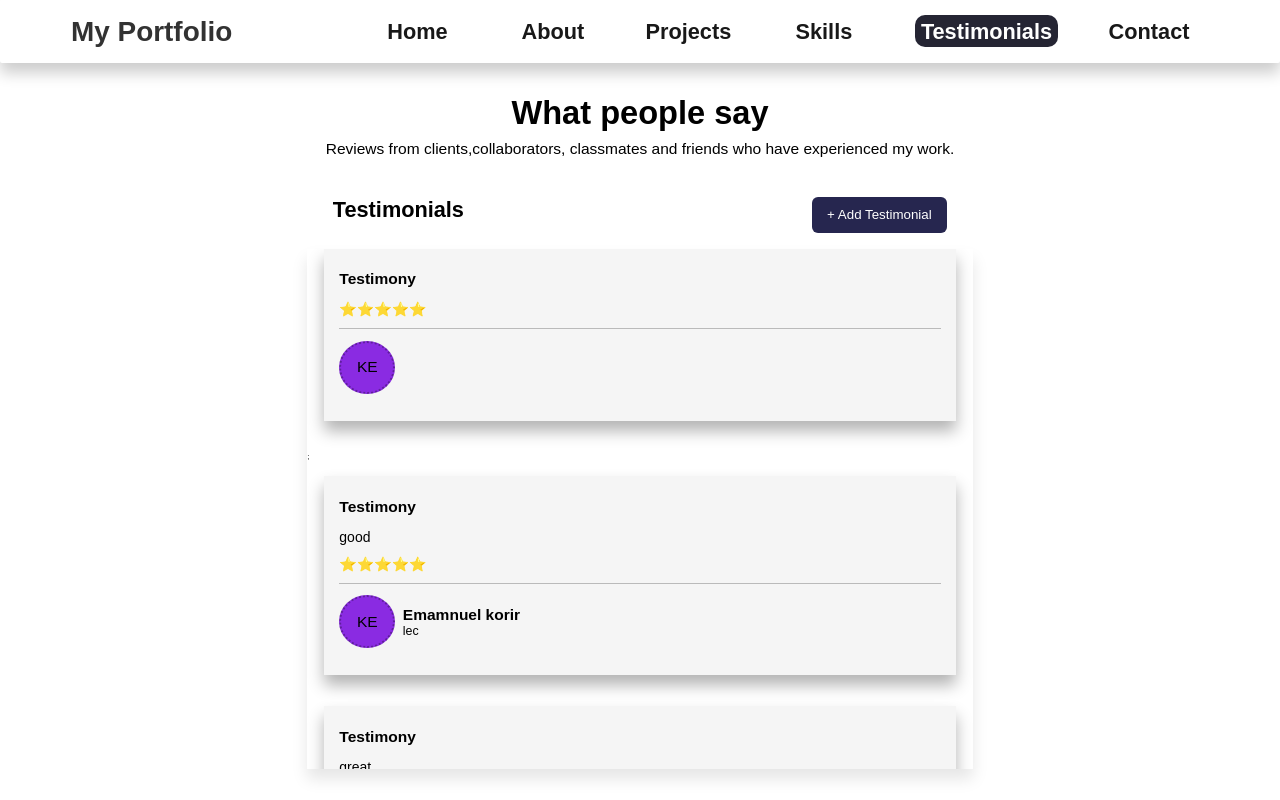
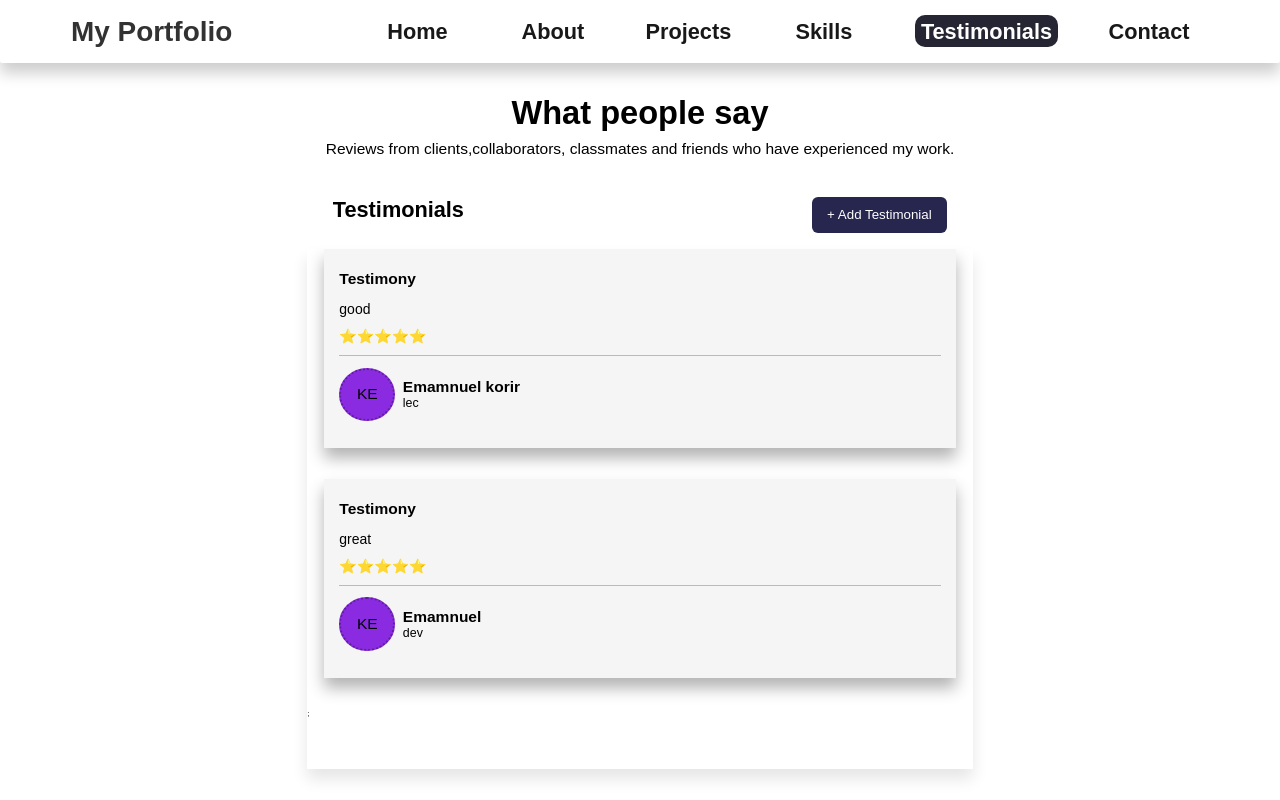
Before and after one commit to iamkorir3/portfolio, a React (Vite) app: page /testimonials in a window 1280 px wide. Built offline with nearby package versions, Linux system fonts and the light colour scheme.

Commit message:
finished testimonial form

```diff
--- a/src/components/Mytestimonial.jsx
+++ b/src/components/Mytestimonial.jsx
@@ -1,7 +1,8 @@
 import { useState } from "react";
 import styles from "./Mytestimonial.module.css";
 
-const test = [
+export default function Mytestimonial() {
+  const [testifiers, setTestifier] = useState([
     {
       name: "Emamnuel korir",
       email: "2",
@@ -16,37 +17,25 @@ const test = [
       testimony: "great",
       id: 2,
     },
-];
-const testifieer = {
-  name: "Emamnuel ",
-  email: "manu@gmail",
-  position: "dev",
-  testimony: "great",
-};
-export default function Mytestimonial() {
-  const [testifiers, setTestifier] = useState([test]);
-  const [testif, settestif] = useState({ testifieer });
-  console.log(test);
+  ]);
+  // const [testif, settestif] = useState({ testifieer });
+  // console.log(test);
 
   const [addTestimony, setaddTestimony] = useState(false);
 
   function handleForm(mytestifier) {
     console.log(mytestifier);
-    settestif(mytestifier);
-    setTestifier({ ...testifiers, mytestifier });
-    console.log(mytestifier[1]);
-    console.log(testif);
-  }
-  function handleForm(mytestifier) {
-    console.log(mytestifier);
-    settestif(mytestifier);
-    setTestifier({ ...testifiers, mytestifier });
-    console.log(mytestifier[1]);
-    console.log(testif);
+    setTestifier([mytestifier, ...testifiers]);
+    // settestif(mytestifier);
+    console.log(mytestifier[0]);
+    // console.log(testif);
   }
 
   function handleAddTestimony() {
     setaddTestimony(true);
+  }
+  function handleACloseTestimony() {
+    setaddTestimony(false);
   }
   return (
     <div className={styles.container}>
@@ -59,36 +48,21 @@ export default function Mytestimonial() {
       </div>
       <AddTestimonial onAddtest={handleAddTestimony} />
       <TestimonialCard testifiers={testifiers} />
-      {addTestimony && <Form onsubmit={handleForm} />}
+      {addTestimony && (
+        <Form onsubmit={handleForm} cancel={handleACloseTestimony} />
+      )}
     </div>
   );
 }
 
 function TestimonialCard({ testifiers }) {
   console.log(testifiers);
-  const test = [
-    {
-      name: "Emamnuel korir",
-      email: "2",
-      position: "lec",
-      testimony: "good",
-      id: 1,
-    },
-    {
-      name: "Emamnuel ",
-      email: "1",
-      position: "dev",
-      testimony: "great",
-      id: 2,
-    },
-  ];
+  console.log(testifiers[0]);
+  // const [testing, set]
+
   return (
     <div className={styles.tesiCard}>
       {testifiers.map((person, index) => (
-        <PersonCard person={person} key={index} />
-      ))}
-      ;
-      {test.map((person, index) => (
         <PersonCard person={person} key={index} />
       ))}
       ;
@@ -119,11 +93,7 @@ function PersonCard({ person }) {
         <h3>
           <ion-icon name="chatbubble-ellipses-outline"></ion-icon> Testimony
         </h3>
-        <p>
-          {testimony}
-          {/* Lorem ipsum, dolor sit amet consectetur adipisicing elit. Est,
-          pariatur maiores. Voluptate incidunt aut dolorum. */}
-        </p>
+        <p>{testimony}</p>
         <p className={styles.ratings}>⭐⭐⭐⭐⭐</p>
       </div>
       <div className={styles.testifier}>
@@ -144,34 +114,62 @@ function PersonCard({ person }) {
 // **************
 // Testimonial Form
 
-function Form({ onsubmit }) {
+function Form({ onsubmit, cancel }) {
   const [myname, setname] = useState("");
   const [myemail, setemail] = useState("");
   const [myposition, setpos] = useState("");
   const [mytestimony, settestimony] = useState("");
 
   const [mytestifier, setmytestifier] = useState({
-    name: "manuu",
-    email: "mnue@gnia",
-    position: "web dev",
-    testimony: "testing",
+    name: "",
+    email: "",
+    position: "",
+    testimony: "",
   });
 
   function handleName(value) {
     setname(value);
+    setmytestifier({
+      ...mytestifier,
+      name: myname,
+    });
+
+    console.log(mytestifier);
   }
   function handleEmail(value) {
     setemail(value);
+    setmytestifier({
+      ...mytestifier,
+      email: myemail,
+    });
   }
   function handlepos(value) {
     setpos(value);
+    setmytestifier({
+      ...mytestifier,
+      position: myposition,
+    });
   }
   function handletestimony(value) {
     settestimony(value);
+    setmytestifier({
+      ...mytestifier,
+      testimony: value,
+    });
+    console.log(mytestifier.testimony);
   }
 
   function handleSubmision(e) {
     e.preventDefault();
+    if (
+      myname === "" ||
+      myemail === "" ||
+      myposition === "" ||
+      mytestimony === ""
+    ) {
+      return; // Function stops here
+    }
+
     setmytestifier({
       ...mytestifier,
       name: myname,
@@ -182,8 +180,8 @@ function Form({ onsubmit }) {
     onsubmit(mytestifier);
     console.log(mytestifier);
     console.log({ myname, myemail });
+    cancel();
   }
-
   return (
     <>
       <div className={styles.form}>
@@ -226,7 +224,7 @@ function Form({ onsubmit }) {
             />
           </div>
           <div className={styles.formBtn}>
-            <button>Cancel</button>
+            <button onClick={cancel}>Cancel</button>
             <button type="submit">Submit</button>
           </div>
         </form>
```
Lines whose indentation alone changed are shown as unchanged.
